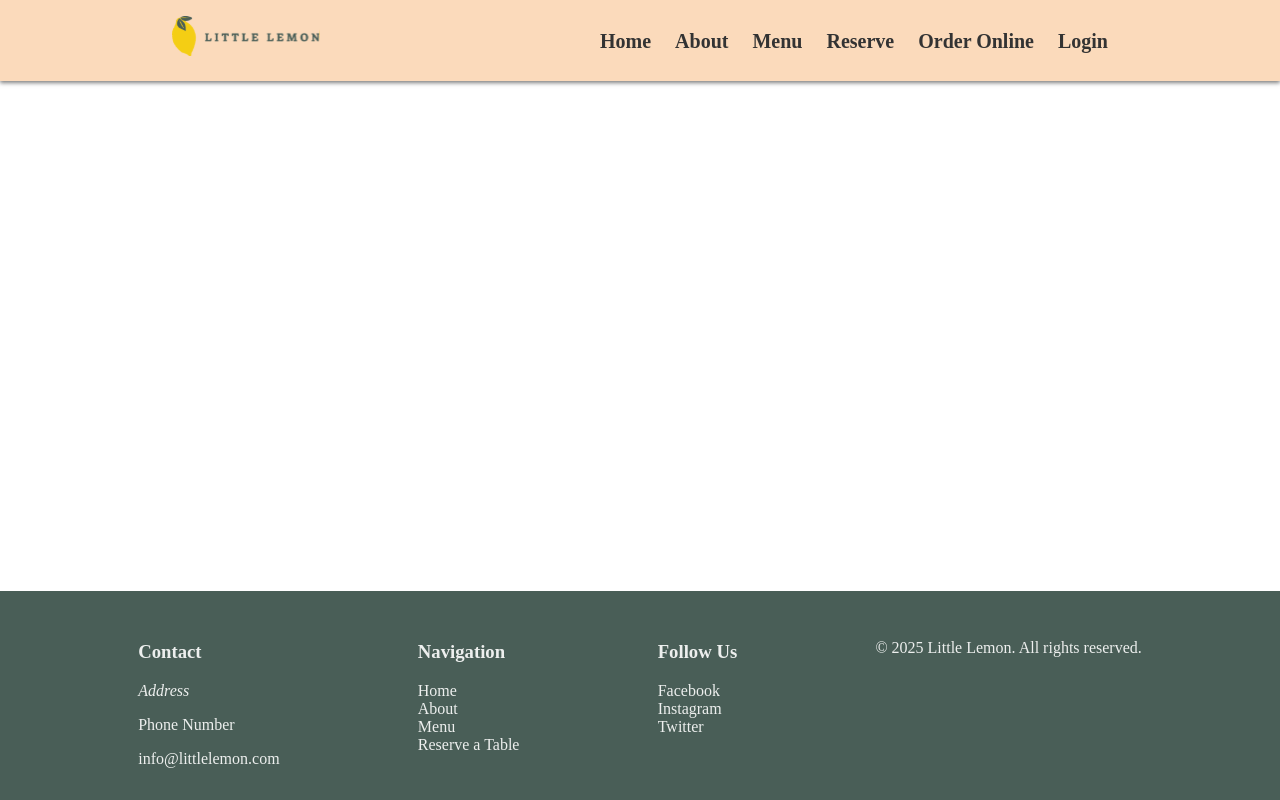
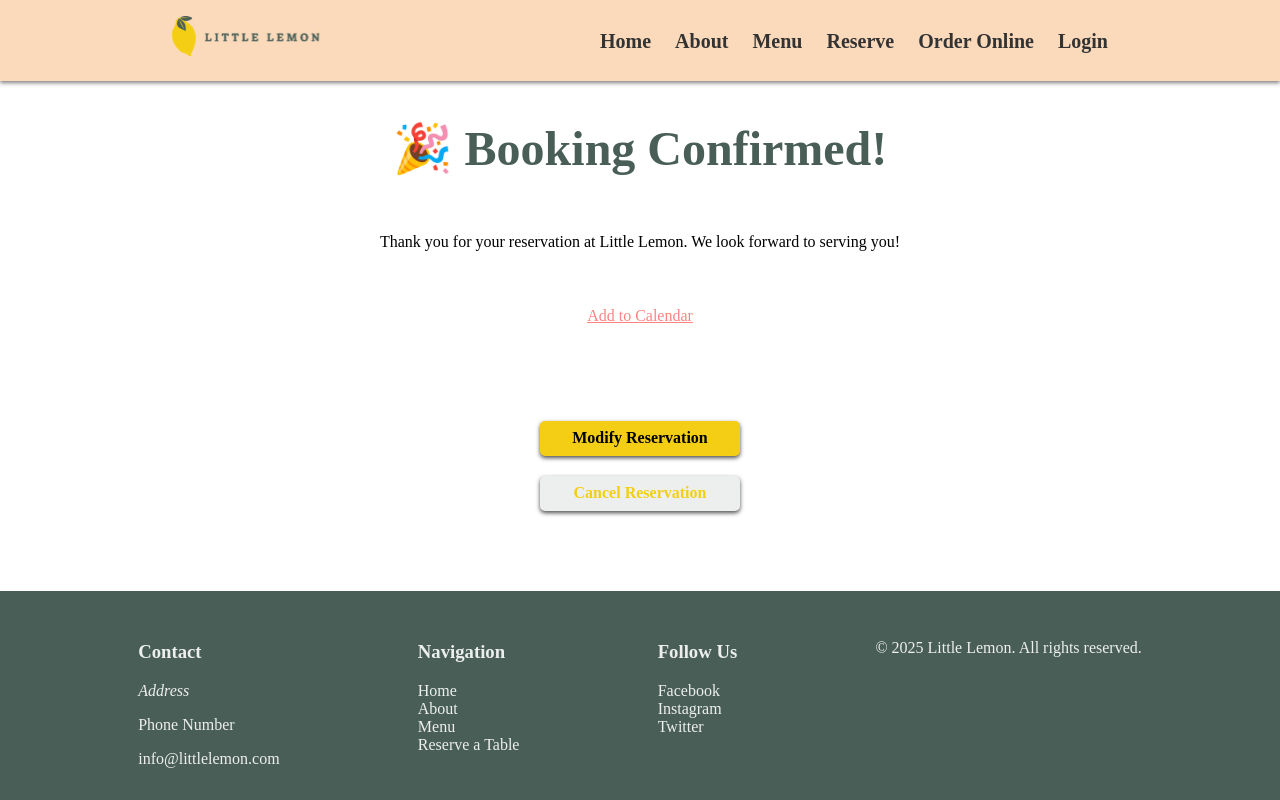
Before and after one commit to kaifunction/little-lemon, a React (Create React App) app: page /confirm in a window 1280 px wide. Built offline with nearby package versions, Linux system fonts and the light colour scheme; a web font is replaced by a local one.

Commit message:
submitform

```diff
--- a/src/App.js
+++ b/src/App.js
@@ -1,4 +1,3 @@
-import { Routes, Route } from "react-router-dom";
 import Header from './components/Header';
 import Footer from './components/Footer';
 import './App.css';
--- /dev/null
+++ b/src/api/api.js
@@ -0,0 +1,26 @@
+const seededRandom = function (seed) {
+     var m = 2**35 - 31;
+     var a = 185852;
+     var s = seed % m;
+     return function () {
+         return (s = s * a % m) / m;
+     };
+ }
+
+ const fetchAPI = function(date) {
+     let result = [];
+     let random = seededRandom(date.getDate());
+
+     for(let i = 17; i <= 23; i++) {
+         if(random() < 0.5) {
+             result.push(i + ':00');
+         }
+         if(random() < 0.5) {
+             result.push(i + ':30');
+         }
+     }
+     return result;
+ };
+ export const submitAPI = function(formData) {
+     return true;
+ };
--- a/src/components/Main.js
+++ b/src/components/Main.js
@@ -3,8 +3,10 @@ import { Routes, Route } from "react-router-dom";
 import HomePage from "../pages/HomePage";
 import BookingPage from "../pages/BookingPage";
 import About from "../pages/About";
-import Comfirm from "../pages/Comfirm";
+import ConfirmedBooking from "../pages/ConfirmedBooking";
 import { useReducer } from "react";
+import { useNavigate } from "react-router-dom";
+import { submitAPI } from "../api/api"
 // 初始化时间
 function initializeTimes() {
   return fetchAvailableTimes(new Date());
@@ -29,6 +31,14 @@ function Main() {
     [],
     initializeTimes
   );
+  const navigate = useNavigate()
+
+  const submitForm = (formData) => {
+     const isSuccess = submitAPI(formData);
+     if(isSuccess){
+          navigate('/confirm')
+     }
+  }
 
   return (
     <main>
@@ -37,11 +47,11 @@ function Main() {
         <Route
           path="/booking"
           element={
-            <BookingPage availableTimes={availableTimes} dispatch={dispatch} />
+            <BookingPage availableTimes={availableTimes} dispatch={dispatch} submitForm={submitForm}/>
           }
         />
         <Route path="/about" element={<About />} />
-        <Route path="/comfirm" element={<Comfirm />} />
+        <Route path="/confirm" element={<ConfirmedBooking />} />
       </Routes>
     </main>
   );
--- a/src/pages/BookingForm.js
+++ b/src/pages/BookingForm.js
@@ -1,12 +1,13 @@
 import { useState } from "react";
-import "./BookingForm.css"
-import { Link } from "react-router-dom";
+import "./BookingForm.css";
+// import { useNavigate } from "react-router-dom";
 
 function BookingForm(props) {
   const [date, setDate] = useState("");
   const [time, setTime] = useState("");
   const [guests, setGuests] = useState(1);
   const [occasion, setOccasion] = useState("Birthday");
+//   const navigate = useNavigate();
 //   const availableTimes = ["17:00", "18:00", "19:00", "20:00", "21:00", "22:00"];
 
 const handleDateChange = (e) => {
@@ -18,13 +19,22 @@ const handleDateChange = (e) => {
   const handleSubmit = (e) => {
     e.preventDefault();
     console.log({ date, time, guests, occasion });
+    const formData = {
+     date,
+     time,
+     guests,
+     occasion,
+    };
+    props.submitForm(formData)
 
-    setTimeout(() => {
-     setDate("");
-     setTime("");
-     setGuests(1);
-     setOccasion("Birthday")
-    }, 5000);
+//     setTimeout(() => {
+//      setDate("");
+//      setTime("");
+//      setGuests(1);
+//      setOccasion("Birthday")
+//     }, 5000);
+
+//     navigate('/confirm')
   };
 
 
@@ -75,9 +85,8 @@ const handleDateChange = (e) => {
         <option>Anniversary</option>
       </select>
       {/* <input type="submit" value="Make Your reservation"/> */}
-      <Link to='/comfirm'>
+
           <button type="submit" className="form-button">Make Your reservation</button>
-      </Link>
     </form>
   );
 }
--- a/src/pages/BookingPage.js
+++ b/src/pages/BookingPage.js
@@ -5,7 +5,7 @@ function BookingPage(props) {
   return (
     <section className="booking-page">
       {/* <h1>Reserve Your Table</h1> */}
-      <BookingForm availableTimes={props.availableTimes} dispatch={props.dispatch}/>
+      <BookingForm availableTimes={props.availableTimes} dispatch={props.dispatch} submitForm={props.submitForm}/>
     </section>
   );
 }
--- a/src/pages/Comfirm.css
+++ /dev/null
@@ -1,9 +0,0 @@
-.comfirm-container{
-     display: flex;
-     flex-direction: column;
-     align-items: center;
-}
-
-.comfirm-container h1{
-     font-size: 3rem;
-}
--- a/src/pages/Comfirm.js
+++ /dev/null
@@ -1,12 +0,0 @@
-import './Comfirm.css'
-
-function Comfirm(){
-     return (
-          <section className='comfirm-container'>
-               <h1>Comfirm</h1>
-          </section>
-     )
-}
-
-
-export default Comfirm;
--- /dev/null
+++ b/src/pages/ConfirmedBooking.css
@@ -0,0 +1,39 @@
+.confirm-container{
+     display: flex;
+     flex-direction: column;
+     align-items: center;
+}
+
+.confirm-container h1{
+     font-size: 3rem;
+}
+
+.confirmed-button{
+     font-size: 1rem;
+     font-weight: 600;
+     width: 200px;
+     height: 35px;
+     background-color: #F4CE14;
+     box-shadow: 0 2px 4px rgba(0, 0, 0, 0.7);
+     /* margin: 40px 0 100px 0; */
+     border: none;
+     border-radius: 5px;
+     cursor: pointer;
+     padding: 0;
+}
+
+.add-to-calendar{
+     color: #ff8282;
+     text-decoration: underline;
+     margin-top: 40px;
+}
+
+.modify-but{
+     margin-top: 80px;
+}
+
+.cancel-but{
+     background-color:#EDEFEE;
+     color: #F4CE14;
+     margin-top: 20px;
+}
--- /dev/null
+++ b/src/pages/ConfirmedBooking.js
@@ -0,0 +1,17 @@
+import { Link } from 'react-router-dom';
+import './ConfirmedBooking.css'
+
+function ConfirmedBooking(){
+     return (
+          <section className='confirm-container'>
+               <h1>🎉 Booking Confirmed!</h1>
+               <p>Thank you for your reservation at Little Lemon. We look forward to serving you!</p>
+               <Link><p className='add-to-calendar'>Add to Calendar</p></Link>
+               <button className='confirmed-button modify-but'>Modify Reservation</button>
+               <button className='confirmed-button cancel-but'>Cancel Reservation</button>
+          </section>
+     )
+}
+
+
+export default ConfirmedBooking;
--- a/src/pages/HomePage.js
+++ b/src/pages/HomePage.js
@@ -123,8 +123,8 @@ function HomePage() {
           </p>
         </div>
         <div className="info-images-overlap">
-          <img className="top-img" src={infoPic} width="300px" />
-          <img className="bottom-img" src={infoPicb} width="300px" />
+          <img className="top-img" src={infoPic} alt='pic' width="300px" />
+          <img className="bottom-img" src={infoPicb} alt='pic' width="300px" />
         </div>
       </section>
     </main>
```
